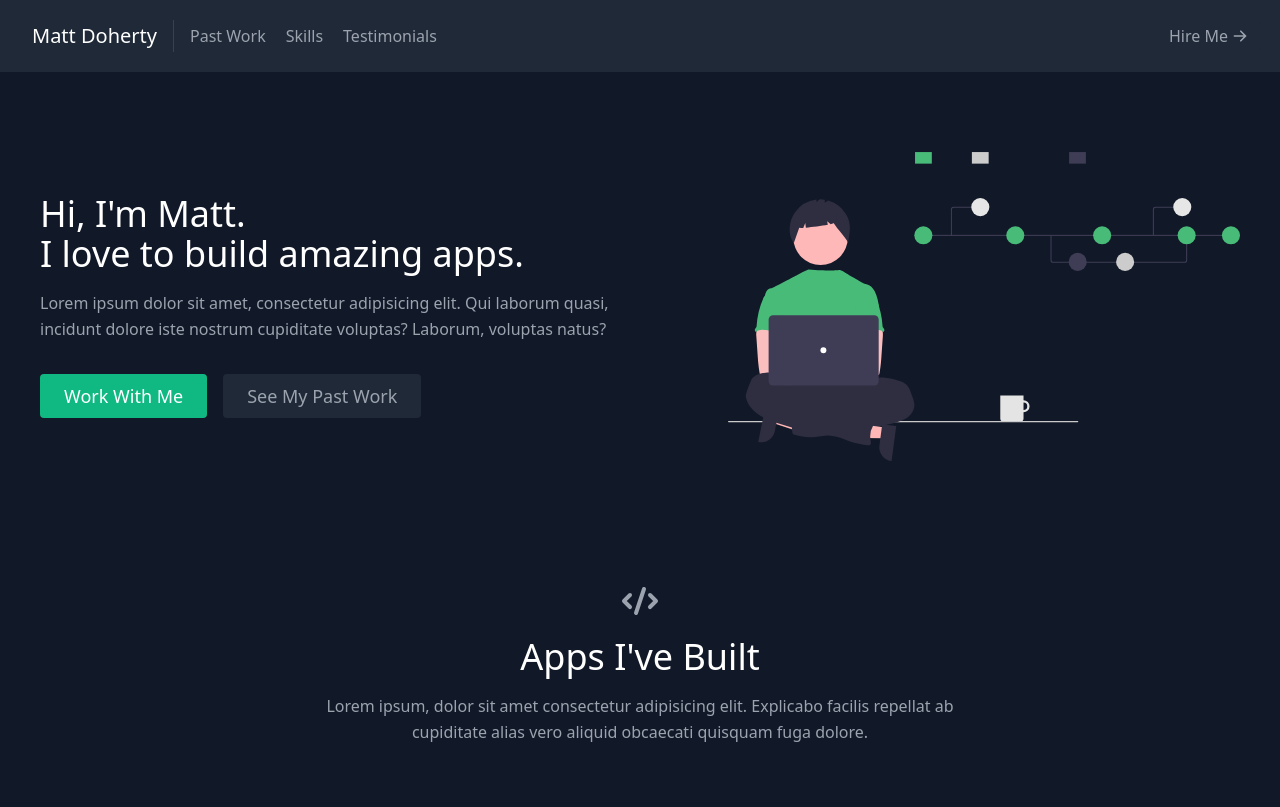
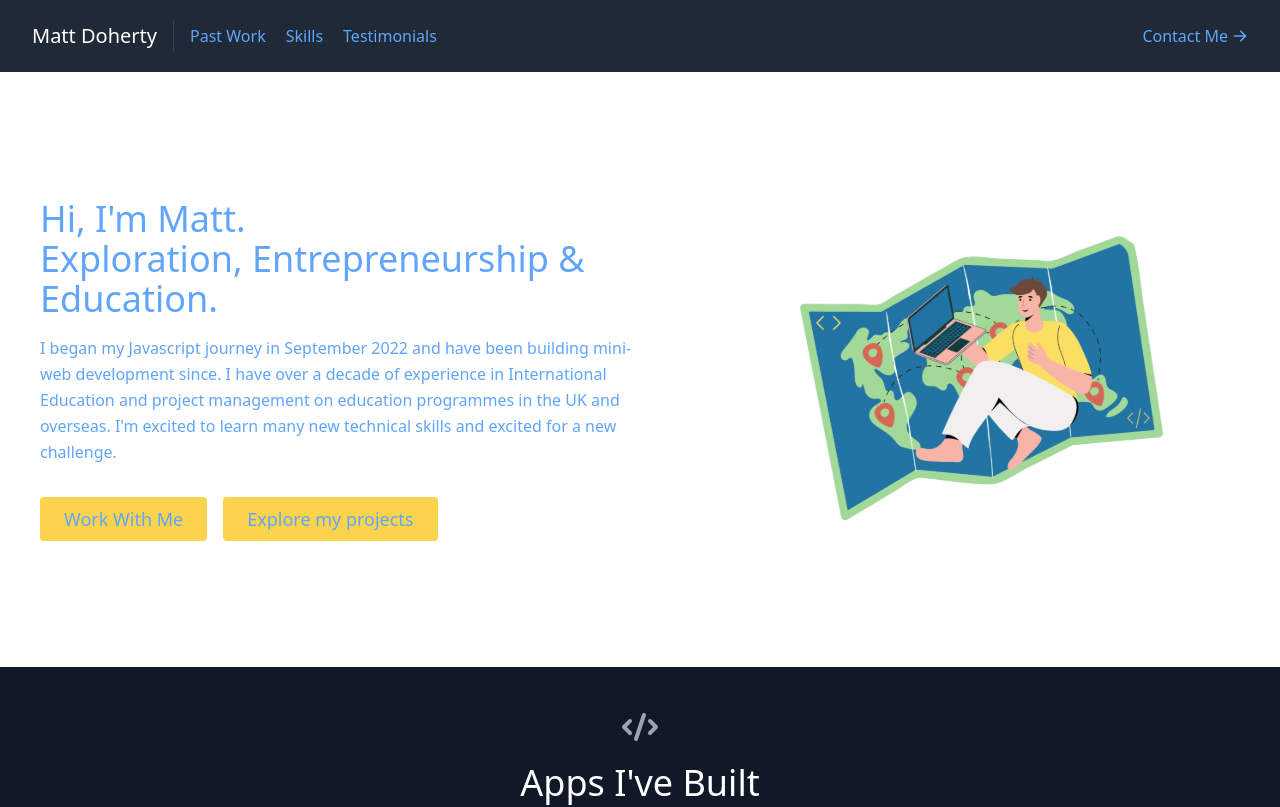
Before and after one commit to matt190589/portfolio-site, a React (Create React App) app: page / in a window 1280 px wide. Shown: the top 807 px of the page. Built offline with nearby package versions, Linux system fonts and the light colour scheme.

Commit message:
About us area started to layout. Created svg and rendered

```diff
--- a/src/App.js
+++ b/src/App.js
@@ -8,7 +8,7 @@ import Testimonials from "./components/Testimonials";
 
 export default function App() {
   return (
-    <main className="text-gray-400 bg-gray-900 body-font">
+    <main className="text-blue-400 bg-white body-font">
       <Navbar />
       <About />
       <Projects />
--- a/src/components/About.js
+++ b/src/components/About.js
@@ -5,26 +5,30 @@ export default function About() {
     <section id="about">
       <div className="container mx-auto flex px-10 py-20 md:flex-row flex-col items-center">
         <div className="lg:flex-grow md:w-1/2 lg:pr-24 md:pr-16 flex flex-col md:items-start md:text-left mb-16 md:mb-0 items-center text-center">
-          <h1 className="title-font sm:text-4xl text-3xl mb-4 font-medium text-white">
+          <h1 className="title-font sm:text-4xl text-3xl mb-4 font-medium text-blue-400">
             Hi, I'm Matt.
-            <br className="hidden lg:inline-block" />I love to build amazing
-            apps.
+            <br className="hidden lg:inline-block" /> Exploration,
+            Entrepreneurship & Education.
           </h1>
           <p className="mb-8 leading-relaxed">
-            Lorem ipsum dolor sit amet, consectetur adipisicing elit. Qui
-            laborum quasi, incidunt dolore iste nostrum cupiditate voluptas?
-            Laborum, voluptas natus?
+            I began my Javascript journey in September 2022 and have been
+            building mini-web development since. I have over a decade of
+            experience in International Education and project management on
+            education programmes in the UK and overseas. I'm excited to learn
+            many new technical skills and excited for a new challenge.
           </p>
           <div className="flex justify-center">
             <a
               href="#contact"
-              className="inline-flex text-white bg-green-500 border-0 py-2 px-6 focus:outline-none hover:bg-green-600 rounded text-lg">
+              className="inline-flex text-blue-400 bg-yellow-300 border-0 py-2 px-6 focus:outline-none hover:bg-yellow-200 rounded text-lg"
+            >
               Work With Me
             </a>
             <a
               href="#projects"
-              className="ml-4 inline-flex text-gray-400 bg-gray-800 border-0 py-2 px-6 focus:outline-none hover:bg-gray-700 hover:text-white rounded text-lg">
-              See My Past Work
+              className="ml-4 inline-flex text-blue-400 bg-yellow-300 border-0 py-2 px-6 focus:outline-none hover:bg-yellow-200 rounded text-lg"
+            >
+              Explore my projects
             </a>
           </div>
         </div>
@@ -32,7 +36,7 @@ export default function About() {
           <img
             className="object-cover object-center rounded"
             alt="hero"
-            src="./coding.svg"
+            src="./portfolio-image-hd.svg"
           />
         </div>
       </div>
--- a/src/components/Contact.js
+++ b/src/components/Contact.js
@@ -54,7 +54,7 @@ export default function Contact() {
                 EMAIL
               </h2>
               <a className="text-indigo-400 leading-relaxed">
-                reedbarger@email.com
+                matthew.doherty97@email.com
               </a>
               <h2 className="title-font font-semibold text-white tracking-widest text-xs mt-4">
                 PHONE
@@ -67,9 +67,10 @@ export default function Contact() {
           netlify
           name="test"
           onSubmit={handleSubmit}
-          className="lg:w-1/3 md:w-1/2 flex flex-col md:ml-auto w-full md:py-8 mt-8 md:mt-0">
+          className="lg:w-1/3 md:w-1/2 flex flex-col md:ml-auto w-full md:py-8 mt-8 md:mt-0"
+        >
           <h2 className="text-white sm:text-4xl text-3xl mb-1 font-medium title-font">
-            Hire Me
+            Get in contact
           </h2>
           <p className="leading-relaxed mb-5">
             Lorem ipsum dolor sit amet consectetur, adipisicing elit. Illum
@@ -102,7 +103,8 @@ export default function Contact() {
           <div className="relative mb-4">
             <label
               htmlFor="message"
-              className="leading-7 text-sm text-gray-400">
+              className="leading-7 text-sm text-gray-400"
+            >
               Message
             </label>
             <textarea
@@ -114,7 +116,8 @@ export default function Contact() {
           </div>
           <button
             type="submit"
-            className="text-white bg-indigo-500 border-0 py-2 px-6 focus:outline-none hover:bg-indigo-600 rounded text-lg">
+            className="text-white bg-indigo-500 border-0 py-2 px-6 focus:outline-none hover:bg-indigo-600 rounded text-lg"
+          >
             Submit
           </button>
         </form>
--- a/src/components/Navbar.js
+++ b/src/components/Navbar.js
@@ -25,7 +25,7 @@ export default function Navbar() {
           href="#contact"
           className="inline-flex items-center bg-gray-800 border-0 py-1 px-3 focus:outline-none hover:bg-gray-700 rounded text-base mt-4 md:mt-0"
         >
-          Hire Me
+          Contact Me
           <ArrowRightIcon className="w-4 h-4 ml-1" />
         </a>
       </div>
```
Also changed, not shown: public/portfolio-image-hd.svg (added).
